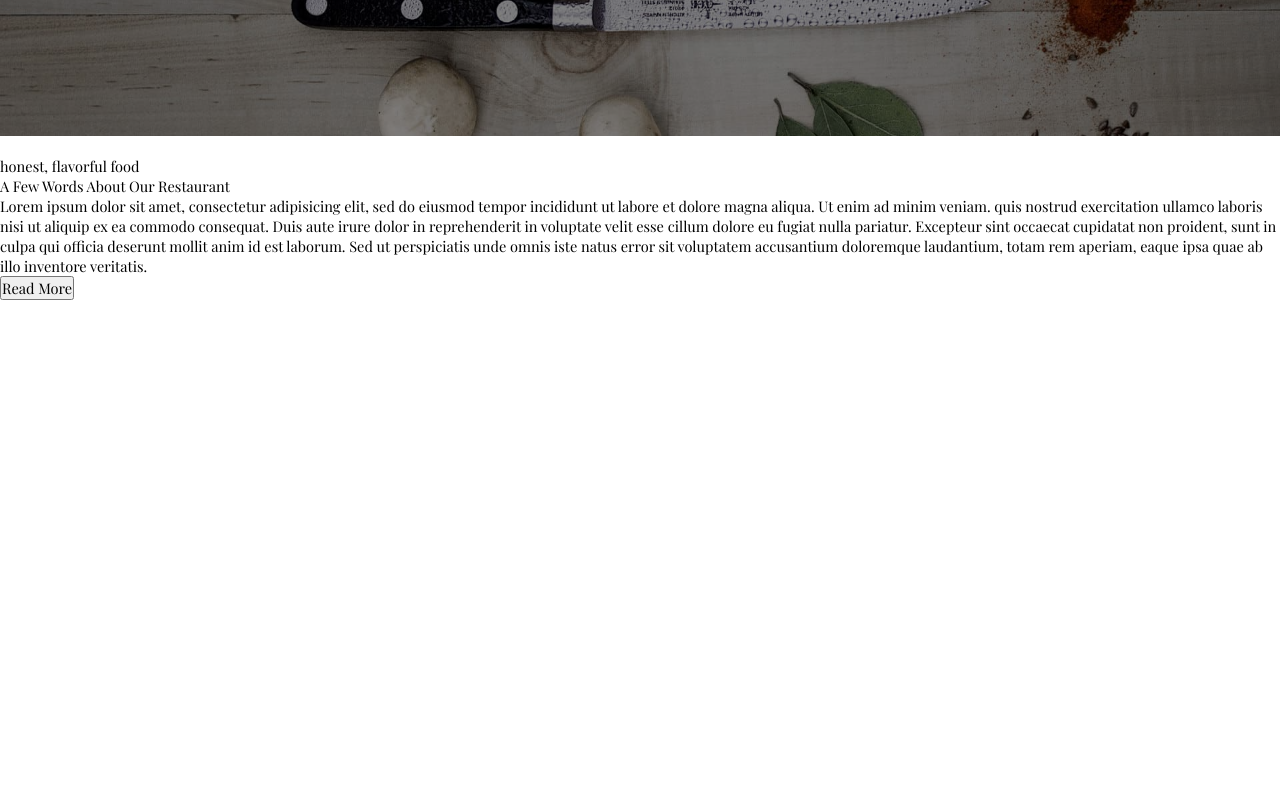
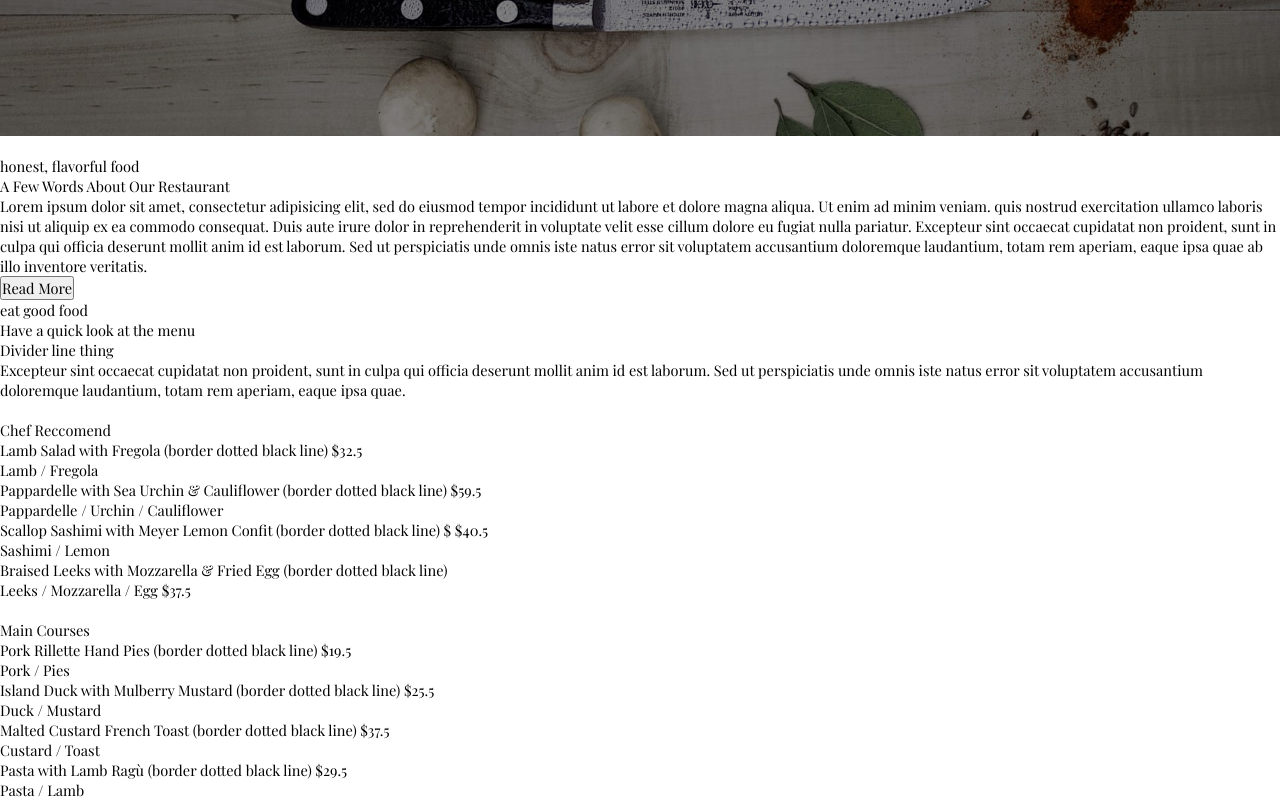
Before and after one commit to Archangxl/Deeplight-Restaurant-Recreation, a React (Vite) app in the folder client/: page / in a window 1280 px wide. Shown: the part 721-1521 px from the top of the page. Before the commit the page ends 1021 px from the top, so only its background shows below. Built offline with nearby package versions, Linux system fonts and the light colour scheme; the HTML template or start-up script is replaced by a standard one; a web font is replaced by a local one.

Commit message:
last updated 07.25.2023

```diff
--- a/client/src/Components/Navbar/Nav.tsx
+++ b/client/src/Components/Navbar/Nav.tsx
@@ -1,27 +1,17 @@
 import Logo from '../../Images/DeeplightRestaurantLogo.png';
 import MenuToggle from '../../Images/MenuToggleIcon.png';
 import RemoveMenu from '../../Images/RemoveMenu.png'
-import {useState, useEffect, useCallback} from 'react';
+import {useState} from 'react';
 import {Link} from 'react-router-dom';
 import '../../Styles/NavStyles.css';
 import useToggleMenu from '../../Tools/useToggleMenu';
+import useHandleWindowSize from '../../Tools/useHandleWindowSize';
 
 const Nav = () => {
 
     const {setToggleMenu, toggleMenu} = useToggleMenu();
     const [currentPage, setCurrentPage] = useState('/');
-    const [windowSize, setWindowSize] = useState(window.innerWidth);
-
-    const handleWindowResize = useCallback(() => {
-        setWindowSize(window.innerWidth);
-    }, []);
-
-    useEffect(() => {
-        window.addEventListener('resize', handleWindowResize);
-        return () => {
-            window.removeEventListener('resize', handleWindowResize);
-        };
-    }, [handleWindowResize]);
+    const {windowSize} = useHandleWindowSize();
 
     const handleButtonClick = () => {
         if (toggleMenu) {
--- a/client/src/Pages/Home.tsx
+++ b/client/src/Pages/Home.tsx
@@ -1,8 +1,10 @@
 
 import '../Styles/HomeStyles.css'
+import useHandleWindowSize from '../Tools/useHandleWindowSize';
 
 const Home = () =>  {
 
+    const {windowSize} = useHandleWindowSize();
 
     return (
         <main>
@@ -48,8 +50,8 @@ const Home = () =>  {
                     </div>
 
                     <div className='divider-special'></div>
+                </div>
 
-                </div>
             </section>
 
             <div className='divider'></div>
@@ -72,12 +74,64 @@ const Home = () =>  {
             <div className='divider'></div>
 
             <section className='main-container'>
+                    <p>eat good food</p>
+                    <p>Have a quick look at the menu</p>
+                    <p>Divider line thing</p>
+                    <p>Excepteur sint occaecat cupidatat non proident, sunt in culpa qui officia deserunt mollit anim id est laborum. Sed ut perspiciatis unde omnis iste natus error sit voluptatem accusantium doloremque laudantium, totam rem aperiam, eaque ipsa quae.</p>
+
+                    <div className='picture-menu-side-by-side'>
+
+                        <div>
+                            <img></img>
+                        </div>
+
+                        <div>
+                            <p>Chef Reccomend</p>
+
+                            <p>Lamb Salad with Fregola (border dotted black line) $32.5</p>
+                            <p>Lamb / Fregola</p>
+
+                            <p>Pappardelle with Sea Urchin & Cauliflower (border dotted black line) $59.5</p>
+                            <p>Pappardelle / Urchin / Cauliflower</p>
+
+                            <p>Scallop Sashimi with Meyer Lemon Confit (border dotted black line) $ $40.5</p>
+                            <p>Sashimi / Lemon</p>
+
+                            <p>Braised Leeks with Mozzarella & Fried Egg (border dotted black line)</p>
+                            <p>Leeks / Mozzarella / Egg $37.5</p>
+                        </div>
+
+                    </div>
 
             </section>
 
             <div className='divider'></div>
 
             <section className='main-container'>
+
+                <div className='picture-menu-side-by-side'>
+
+                    <div>
+                        <img></img>
+                    </div>
+
+                    <div>
+                        <p>Main Courses</p>
+
+                        <p>Pork Rillette Hand Pies (border dotted black line) $19.5</p>
+                        <p>Pork / Pies</p>
+
+                        <p>Island Duck with Mulberry Mustard (border dotted black line) $25.5</p>
+                        <p>Duck / Mustard</p>
+
+                        <p>Malted Custard French Toast (border dotted black line) $37.5</p>
+                        <p>Custard / Toast</p>
+
+                        <p>Pasta with Lamb Ragù (border dotted black line) $29.5</p>
+                        <p>Pasta / Lamb</p>
+                    </div>
+
+                </div>
 
             </section>
 
--- /dev/null
+++ b/client/src/Tools/useHandleWindowSize.tsx
@@ -0,0 +1,23 @@
+import {useState, useCallback, useEffect} from 'react';
+
+const useHandleWindowSize = () => {
+
+    const [windowSize, setWindowSize] = useState(window.innerWidth);
+
+    const handleWindowResize = useCallback(() => {
+        setWindowSize(window.innerWidth);
+    }, []);
+
+    useEffect(() => {
+        window.addEventListener('resize', handleWindowResize);
+        return () => {
+            window.removeEventListener('resize', handleWindowResize);
+        };
+    }, [handleWindowResize]);
+    return {
+        windowSize,
+    }
+
+}
+
+export default useHandleWindowSize;
```
